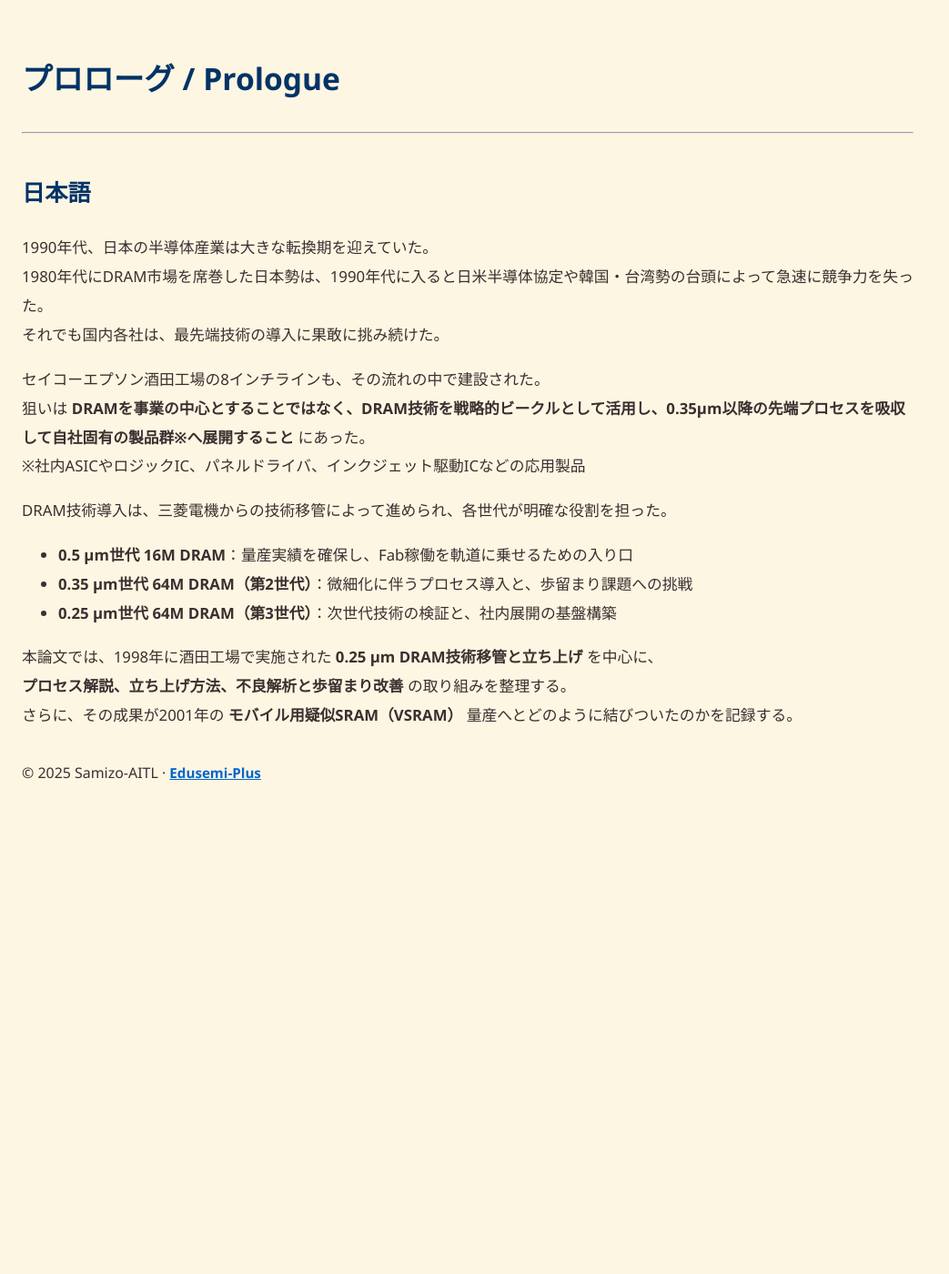
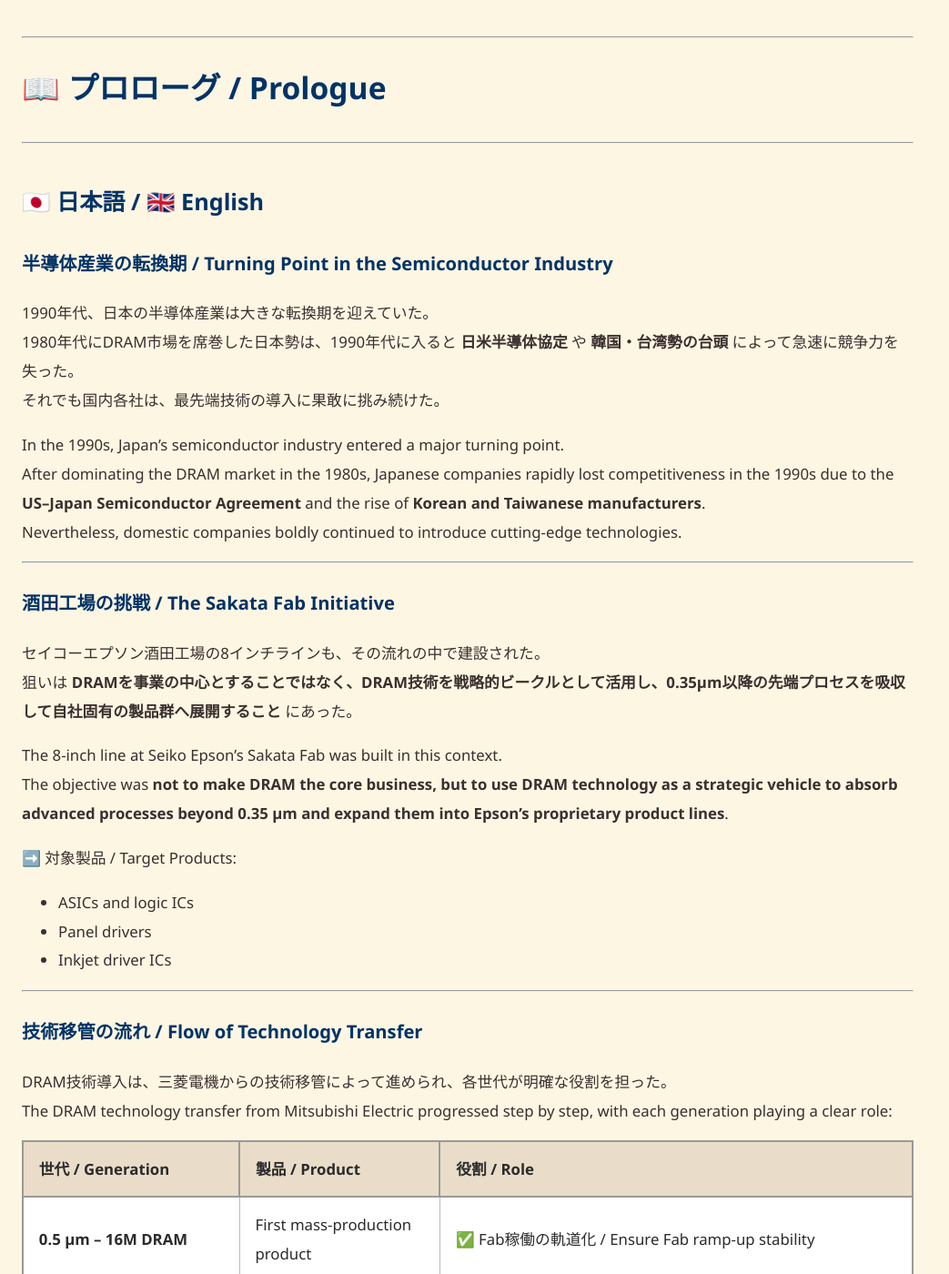
Before and after one commit to Samizo-AITL/Edusemi-Plus, a Jekyll site: the page built from archive/paper/dram_vsram/00_Prologue.md, in a window 1280 px wide and 1400 px high. Shown: the whole window at 91% size, without its empty margins (0-1043 px from the left). Built offline with Jekyll 4.4.1, drawn with Linux system fonts in a browser that asks for light colours; some of the changed text lies outside the part shown.

Commit message:
Update 00_Prologue.md

```diff
--- a/archive/paper/dram_vsram/00_Prologue.md
+++ b/archive/paper/dram_vsram/00_Prologue.md
@@ -3,26 +3,70 @@
 title: "プロローグ / Prologue"
 ---
 
-# プロローグ / Prologue
+---
+
+# 📖 プロローグ / Prologue
 
 ---
 
-## 日本語
+## 🇯🇵 日本語 / 🇬🇧 English
+
+### 半導体産業の転換期 / Turning Point in the Semiconductor Industry
 
 1990年代、日本の半導体産業は大きな転換期を迎えていた。
-1980年代にDRAM市場を席巻した日本勢は、1990年代に入ると日米半導体協定や韓国・台湾勢の台頭によって急速に競争力を失った。
+1980年代にDRAM市場を席巻した日本勢は、1990年代に入ると **日米半導体協定** や **韓国・台湾勢の台頭** によって急速に競争力を失った。
 それでも国内各社は、最先端技術の導入に果敢に挑み続けた。
 
+In the 1990s, Japan’s semiconductor industry entered a major turning point.
+After dominating the DRAM market in the 1980s, Japanese companies rapidly lost competitiveness in the 1990s due to the **US–Japan Semiconductor Agreement** and the rise of **Korean and Taiwanese manufacturers**.
+Nevertheless, domestic companies boldly continued to introduce cutting-edge technologies.
+
+---
+
+### 酒田工場の挑戦 / The Sakata Fab Initiative
+
 セイコーエプソン酒田工場の8インチラインも、その流れの中で建設された。
-狙いは **DRAMを事業の中心とすることではなく、DRAM技術を戦略的ビークルとして活用し、0.35µm以降の先端プロセスを吸収して自社固有の製品群※へ展開すること** にあった。
-※社内ASICやロジックIC、パネルドライバ、インクジェット駆動ICなどの応用製品
+狙いは **DRAMを事業の中心とすることではなく、DRAM技術を戦略的ビークルとして活用し、0.35µm以降の先端プロセスを吸収して自社固有の製品群へ展開すること** にあった。
+
+The 8-inch line at Seiko Epson’s Sakata Fab was built in this context.
+The objective was **not to make DRAM the core business, but to use DRAM technology as a strategic vehicle to absorb advanced processes beyond 0.35 µm and expand them into Epson’s proprietary product lines**.
+
+➡️ 対象製品 / Target Products:
+- ASICs and logic ICs
+- Panel drivers
+- Inkjet driver ICs
+
+---
+
+### 技術移管の流れ / Flow of Technology Transfer
 
 DRAM技術導入は、三菱電機からの技術移管によって進められ、各世代が明確な役割を担った。
+The DRAM technology transfer from Mitsubishi Electric progressed step by step, with each generation playing a clear role:
 
-- **0.5 µm世代 16M DRAM**：量産実績を確保し、Fab稼働を軌道に乗せるための入り口
-- **0.35 µm世代 64M DRAM（第2世代）**：微細化に伴うプロセス導入と、歩留まり課題への挑戦
-- **0.25 µm世代 64M DRAM（第3世代）**：次世代技術の検証と、社内展開の基盤構築
+| 世代 / Generation | 製品 / Product | 役割 / Role |
+|------------------|----------------|-------------|
+| **0.5 µm – 16M DRAM** | First mass-production product | ✅ Fab稼働の軌道化 / Ensure Fab ramp-up stability |
+| **0.35 µm – 64M DRAM (2nd Gen.)** | Process scaling product | 🔧 微細化導入・歩留まり課題克服 / Introduce finer process & address yield issues |
+| **0.25 µm – 64M DRAM (3rd Gen.)** | Technology validation product | 🔬 次世代技術の検証・社内展開基盤構築 / Validate next-gen tech & prepare internal rollout |
+
+---
+
+### 本論文の焦点 / Focus of This Paper
 
 本論文では、1998年に酒田工場で実施された **0.25 µm DRAM技術移管と立ち上げ** を中心に、
-**プロセス解説、立ち上げ方法、不良解析と歩留まり改善** の取り組みを整理する。
-さらに、その成果が2001年の **モバイル用疑似SRAM（VSRAM）** 量産へとどのように結びついたのかを記録する。
+
+- 🧪 **プロセス解説 / Process Overview**
+- 🚀 **立ち上げ方法 / Ramp-Up Methodology**
+- 🔍 **不良解析と歩留まり改善 / Failure Analysis & Yield Enhancement**
+
+を整理する。
+
+さらに、その成果が2001年の **モバイル用疑似SRAM（VSRAM）量産** へとどのように結びついたのかを記録する。
+
+This paper focuses on the **0.25 µm DRAM technology transfer and ramp-up conducted at the Sakata Fab in 1998**, analyzing:
+
+- 🧪 **Process explanation**
+- 🚀 **Ramp-up methodology**
+- 🔍 **Failure analysis and yield improvement**
+
+It also documents how these efforts led to the **mass production of mobile pseudo-SRAM (VSRAM) in 2001**.
```
